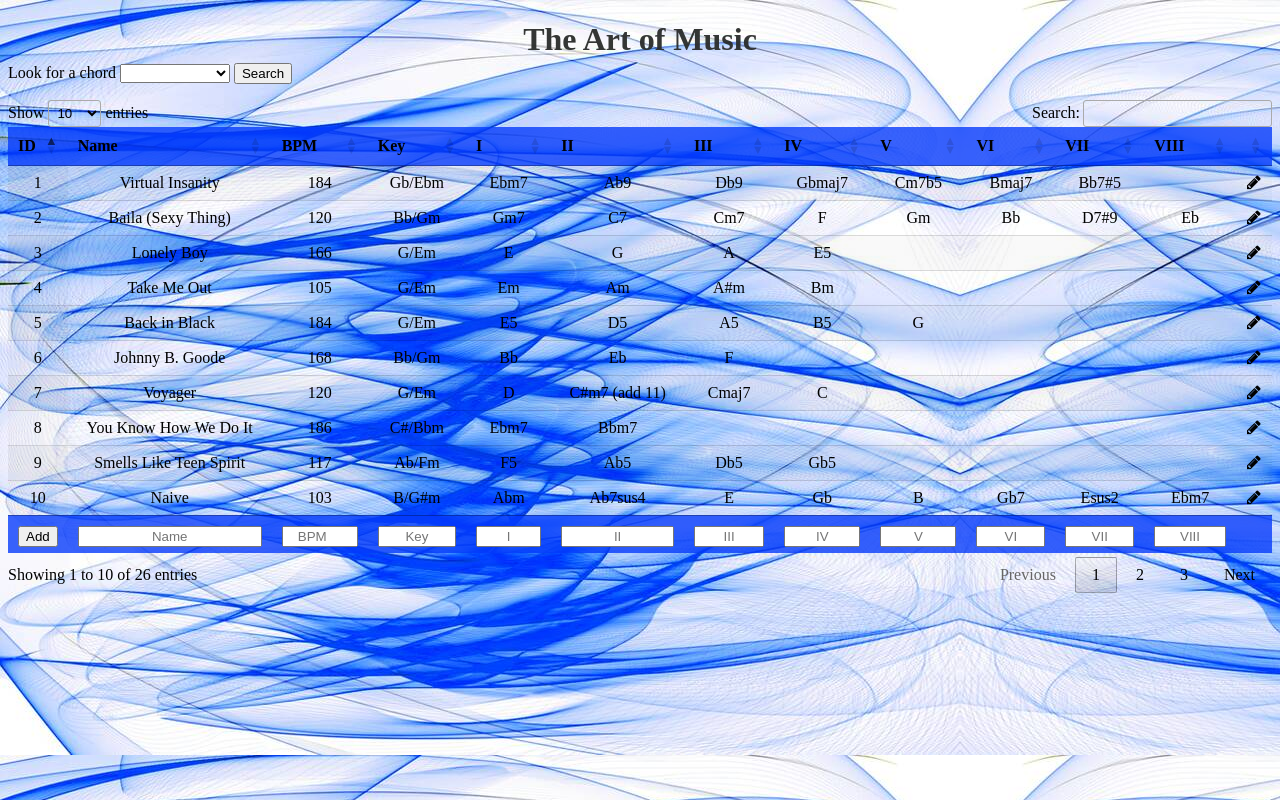
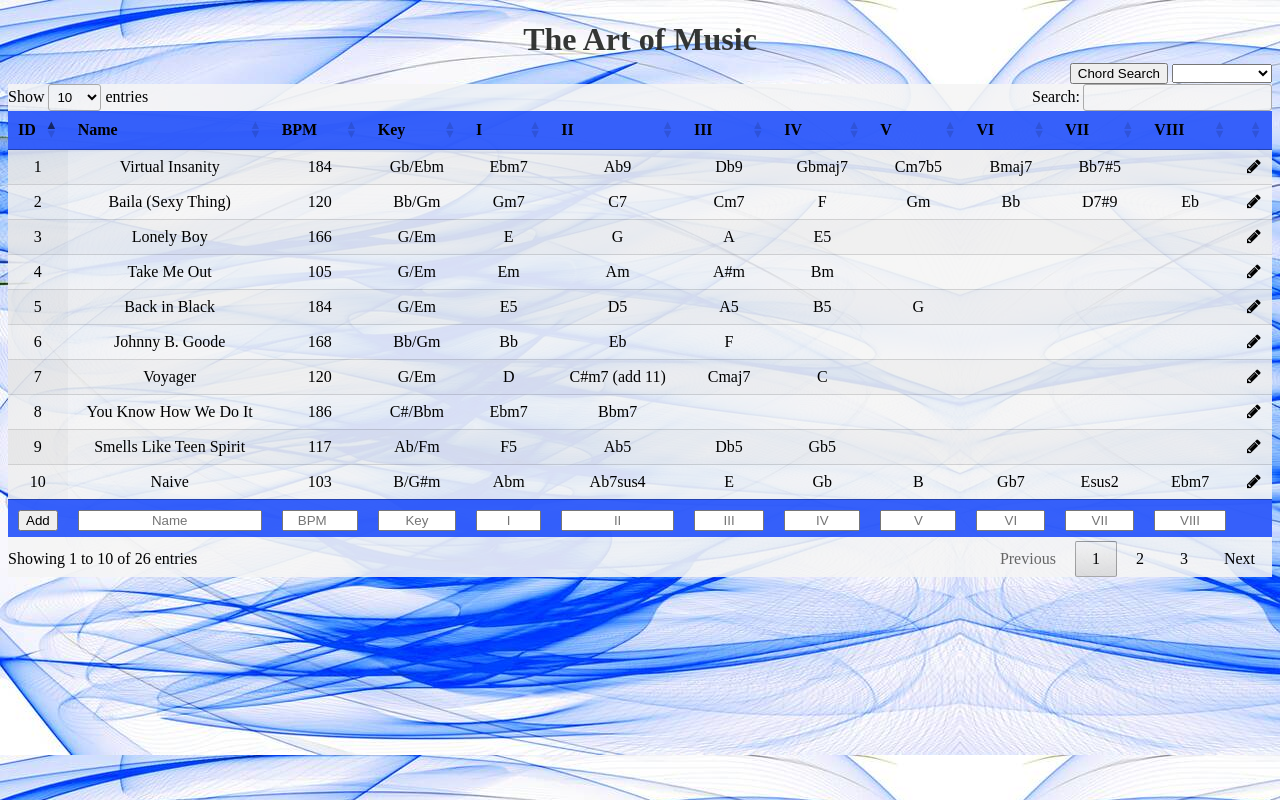
Before and after one commit to JEM1100/The-Art-Of-Music, a PHP site: page / in a window 1280 px wide. Run offline with PHP 8.4, Linux system fonts and the light colour scheme; data comes from the database, SQL or seed files in the repository; some libraries are stand-ins or nearby versions.

Commit message:
Version 0.3.4: CSS changes: Chord Search Dropdown Menu

```diff
--- a/css/styles.css
+++ b/css/styles.css
@@ -1,3 +1,11 @@
+#chordSearch{
+  text-align: right;
+}
+
+#chordSearch select{
+  width: 100px;
+
+}
 #table1{
   white-space: nowrap;
 }
@@ -6,6 +14,11 @@ table.dataTable thead, tfoot {
   background-color: rgba(4, 58, 252, 0.788);
 }
 
+
+
+#addEntryForm{
+  background-color: rgba(245, 245, 245, 0.884);
+}
 
 #table1 td{
   text-align:center;
--- a/index.php
+++ b/index.php
@@ -37,8 +37,8 @@ include_once "database_scripts/01_database_connection.php";
 
 <!--------------------------------------CHORD SEARCH DROPDOWN MENU---------------------------------------------------------->
 
-<form action="index.php" method="POST">
-  <label>Look for a chord</label>
+<form action="index.php" id="chordSearch" method="POST">
+  <button type="submit" name="submit">Chord Search</button>
   <select name="chords" id="chords">
   <?php
          $sql="SELECT DISTINCT I,II,III,IV,V,VI,VII,VIII FROM songs_chords;";
@@ -61,9 +61,7 @@ include_once "database_scripts/01_database_connection.php";
         }
   ?>
   </select>
-  <button type="submit" name="submit">Search</button>
 </form>
-<p></p>
 
 <!-----------------------------------------------MAIN TABLE---------------------------------------------------------->
 <form id="addEntryForm" action="database_scripts/02_insertData.php" method="POST">
@@ -260,7 +258,7 @@ include_once "database_scripts/01_database_connection.php";
   });
 
 ///////////////// display edit/delete Modal when clicked on edit icon///////////////////////////////
-var table=$('#table1').DataTable();
+
 var modal = document.getElementById("myModal");
 var span = document.getElementsByClassName("close")[0];
 
```
